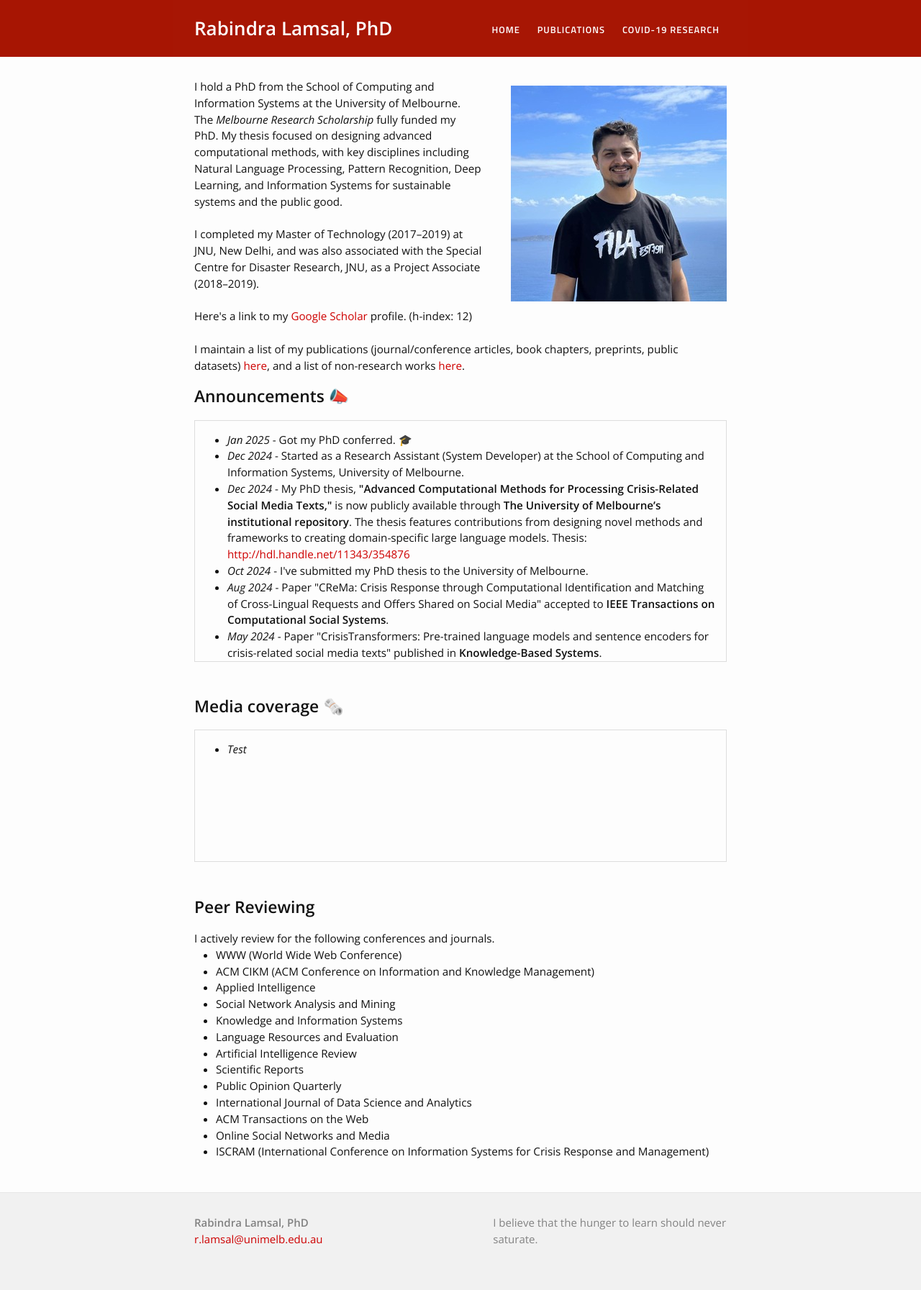
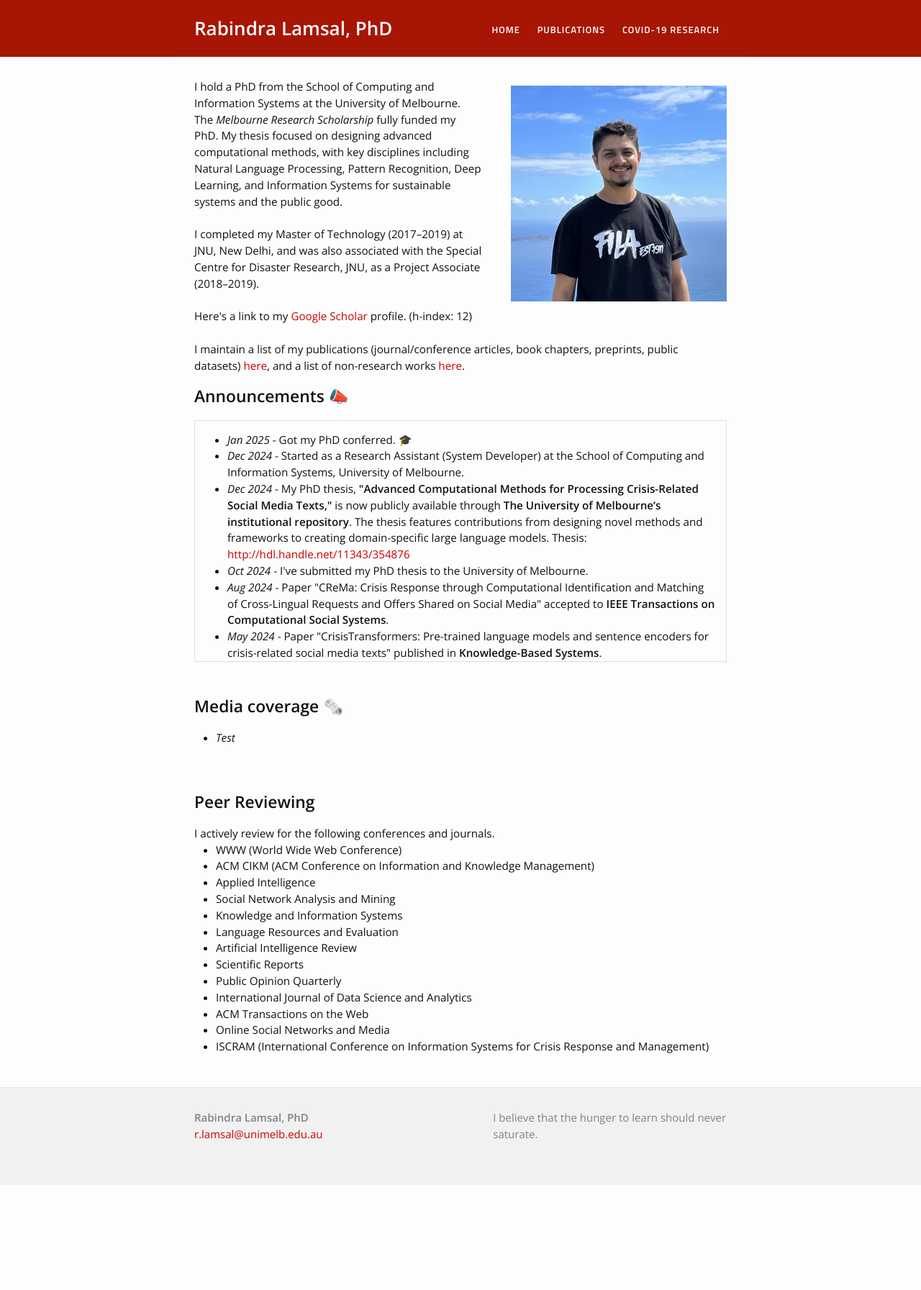
Before and after one commit to rabindralamsal/personal-site, a Jekyll site: the page built from index.html, in a window 1280 px wide. Shown: the whole page at 72% size. Built offline with Jekyll 4.4.1, drawn with Linux system fonts in a browser that asks for light colours; after the commit the page ends 1647 px from its top, so only the background shows below that.

Commit message:
Update index.html

```diff
--- a/index.html
+++ b/index.html
@@ -39,7 +39,7 @@
 
 
 <h2>Media coverage 🗞️</h2>
-<div class="updates" style="height: 10em; overflow-y: scroll;border:1px solid #ddd; padding:15px;">
+<div class="updates">
 <ul>
 <li><i> Test </i></li>
 </div>
```
